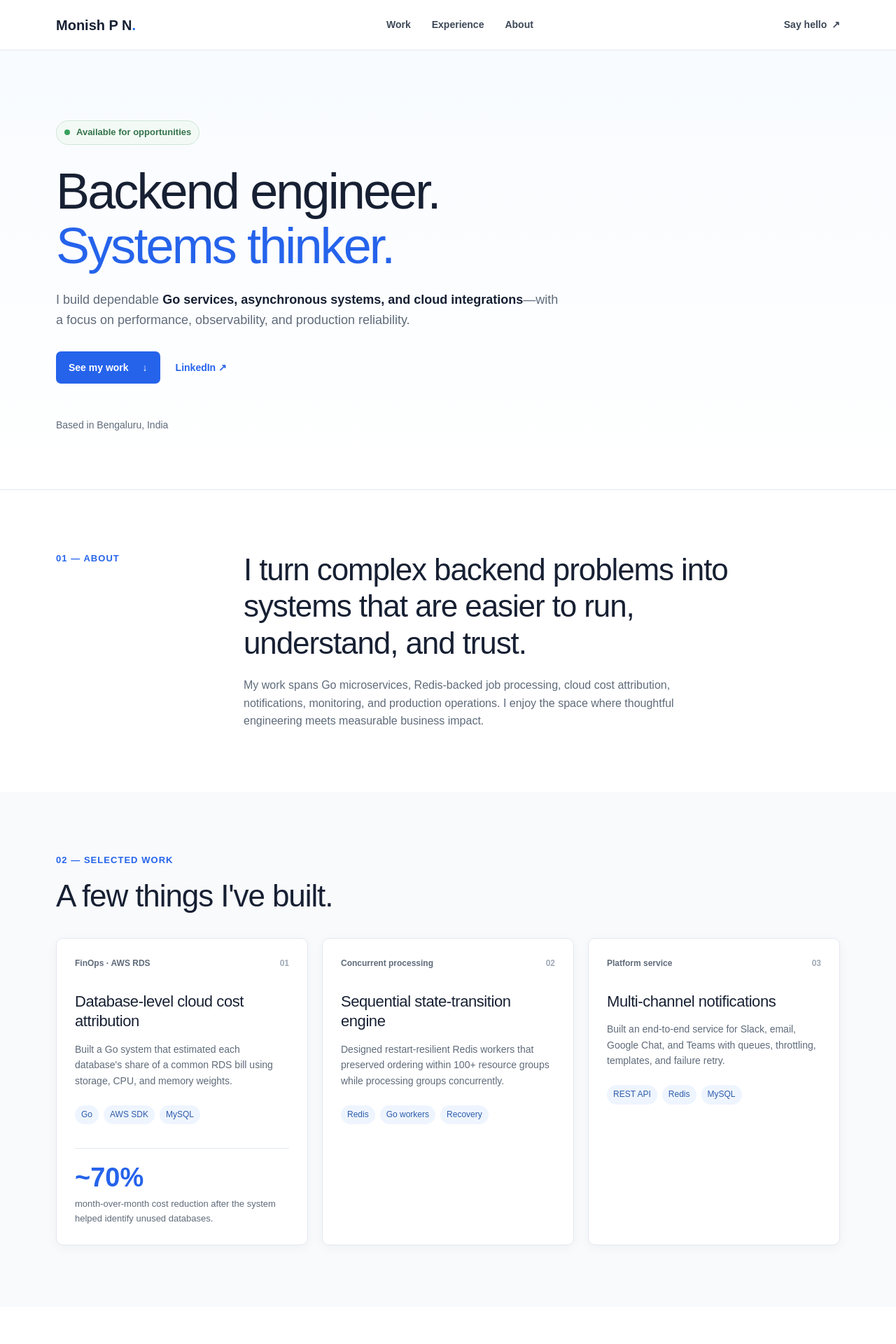
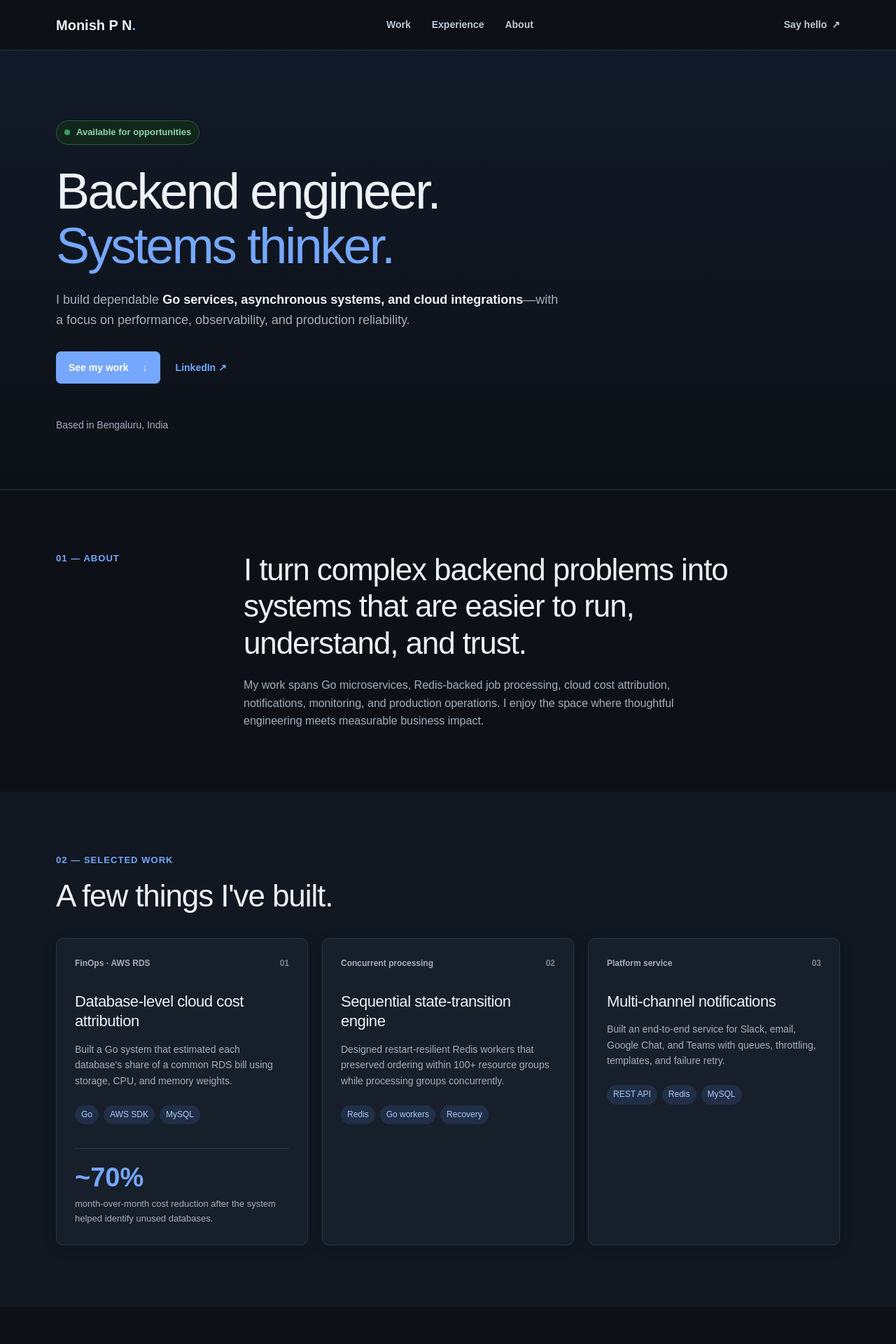
Before and after one commit to monishpn/portfolio, a Next.js app: page / in a window 1280 px wide. Shown: the top 1920 px of the page at 70% size. Built offline with nearby package versions, Linux system fonts and the light colour scheme.

Commit message:
Switch portfolio to dark theme

```diff
--- a/app/globals.css
+++ b/app/globals.css
@@ -1,13 +1,14 @@
 @import "tailwindcss";
 
 :root {
-  --background: #ffffff;
-  --surface: #f8fafc;
-  --text: #172033;
-  --muted: #5f6b7a;
-  --border: #e3e8ef;
-  --primary: #2563eb;
-  --primary-dark: #1d4ed8;
+  --background: #0d1117;
+  --surface: #111821;
+  --card: #171f2b;
+  --text: #edf2f7;
+  --muted: #a5afbd;
+  --border: #2a3442;
+  --primary: #75a7ff;
+  --primary-dark: #5d95f7;
 }
 
 * { box-sizing: border-box; }
@@ -21,7 +22,7 @@ body {
   line-height: 1.6;
 }
 a { color: inherit; text-decoration: none; }
-a:focus-visible { outline: 3px solid #93b4ff; outline-offset: 4px; }
+a:focus-visible { outline: 3px solid #75a7ff; outline-offset: 4px; }
 .section, header, footer, .hero {
   padding-left: max(24px, calc((100vw - 1120px) / 2));
   padding-right: max(24px, calc((100vw - 1120px) / 2));
@@ -33,7 +34,7 @@ header {
   align-items: center;
   justify-content: space-between;
   border-bottom: 1px solid var(--border);
-  background: rgba(255,255,255,.96);
+  background: rgba(13,17,23,.96);
   position: sticky;
   top: 0;
   z-index: 10;
@@ -41,7 +42,7 @@ header {
 .logo { font-size: 20px; font-weight: 700; }
 .logo span { color: var(--primary); }
 nav { display: flex; gap: 30px; }
-nav a, .say-hi { font-size: 14px; font-weight: 600; color: #3d4857; }
+nav a, .say-hi { font-size: 14px; font-weight: 600; color: #c1cad6; }
 nav a:hover, .say-hi:hover { color: var(--primary); }
 .say-hi { display: flex; align-items: center; gap: 7px; }
 
@@ -49,17 +50,17 @@ nav a:hover, .say-hi:hover { color: var(--primary); }
   min-height: 560px;
   padding-top: 100px;
   padding-bottom: 80px;
-  background: linear-gradient(180deg, #f8fbff 0%, #fff 100%);
+  background: linear-gradient(180deg, #111a28 0%, var(--background) 100%);
 }
 .available {
   display: inline-flex;
   align-items: center;
   gap: 9px;
   padding: 6px 11px;
-  border: 1px solid #cfe5d7;
-  background: #f3faf5;
+  border: 1px solid #285f43;
+  background: #12271c;
   border-radius: 999px;
-  color: #34734b;
+  color: #8bd4a6;
   font-size: 13px;
   font-weight: 600;
 }
@@ -120,21 +121,21 @@ nav a:hover, .say-hi:hover { color: var(--primary); }
   flex-direction: column;
   border: 1px solid var(--border);
   border-radius: 10px;
-  background: white;
+  background: var(--card);
   color: var(--text);
-  box-shadow: 0 4px 16px rgba(27, 39, 61, .04);
+  box-shadow: 0 4px 18px rgba(0, 0, 0, .16);
 }
-.project:hover { border-color: #b9c7db; }
+.project:hover { border-color: #52637a; }
 .project-main { grid-row: auto; }
 .project-main::after { display: none; }
 .project-top { display: flex; justify-content: space-between; margin-bottom: 30px; color: var(--muted); font-size: 12px; }
 .project-top span { font-weight: 600; }
-.project-top b { color: #a0a9b5; }
+.project-top b { color: #788596; }
 .project-copy { flex: 1; }
 .project h3 { margin: 0 0 14px; font-size: 22px; line-height: 1.3; letter-spacing: -.02em; }
 .project p { margin: 0; color: var(--muted); font-size: 14px; }
 .pills { display: flex; flex-wrap: wrap; gap: 7px; margin-top: 24px; }
-.pills i { padding: 4px 9px; background: #eff5ff; color: #2d5daa; border-radius: 999px; font-size: 12px; font-style: normal; }
+.pills i { padding: 4px 9px; background: #202f45; color: #a8c8ff; border-radius: 999px; font-size: 12px; font-style: normal; }
 .result { margin-top: 34px; padding-top: 22px; border-top: 1px solid var(--border); }
 .result strong { display: block; color: var(--primary); font-size: 38px; line-height: 1; }
 .result span { display: block; margin-top: 9px; color: var(--muted); font-size: 13px; }
@@ -147,16 +148,16 @@ nav a:hover, .say-hi:hover { color: var(--primary); }
 .roles article > div p { margin: 0; color: var(--muted); font-size: 14px; }
 .roles article > p { margin: 27px 0 0; color: var(--muted); font-size: 14px; }
 
-.extras { display: grid; grid-template-columns: repeat(3, 1fr); gap: 20px; padding-top: 50px; padding-bottom: 50px; background: #f3f6fa; }
-.extras > div { display: flex; align-items: center; gap: 16px; padding: 18px 22px; background: white; border: 1px solid var(--border); border-radius: 8px; }
+.extras { display: grid; grid-template-columns: repeat(3, 1fr); gap: 20px; padding-top: 50px; padding-bottom: 50px; background: #101720; }
+.extras > div { display: flex; align-items: center; gap: 16px; padding: 18px 22px; background: var(--card); border: 1px solid var(--border); border-radius: 8px; }
 .extras strong { font-size: 27px; }
 .extras span { color: var(--muted); font-size: 12px; line-height: 1.4; }
 
-footer { padding-top: 74px; padding-bottom: 28px; background: #172033; color: white; }
+footer { padding-top: 74px; padding-bottom: 28px; background: #080b10; color: white; }
 footer .label { color: #9fbcff; }
 footer h2 { margin: 12px 0 30px; font-size: clamp(34px, 5vw, 52px); line-height: 1.15; letter-spacing: -.03em; }
 .email { display: inline-flex; gap: 10px; color: #c7d6ff; font-size: clamp(18px, 3vw, 26px); border-bottom: 1px solid #6f83ad; }
-.footer-bottom { display: flex; justify-content: space-between; margin-top: 70px; padding-top: 20px; border-top: 1px solid #39445a; color: #aeb7c8; font-size: 12px; }
+.footer-bottom { display: flex; justify-content: space-between; margin-top: 70px; padding-top: 20px; border-top: 1px solid #283140; color: #aeb7c8; font-size: 12px; }
 
 @media (max-width: 850px) {
   .intro, .experience { grid-template-columns: 1fr; gap: 15px; }
```
